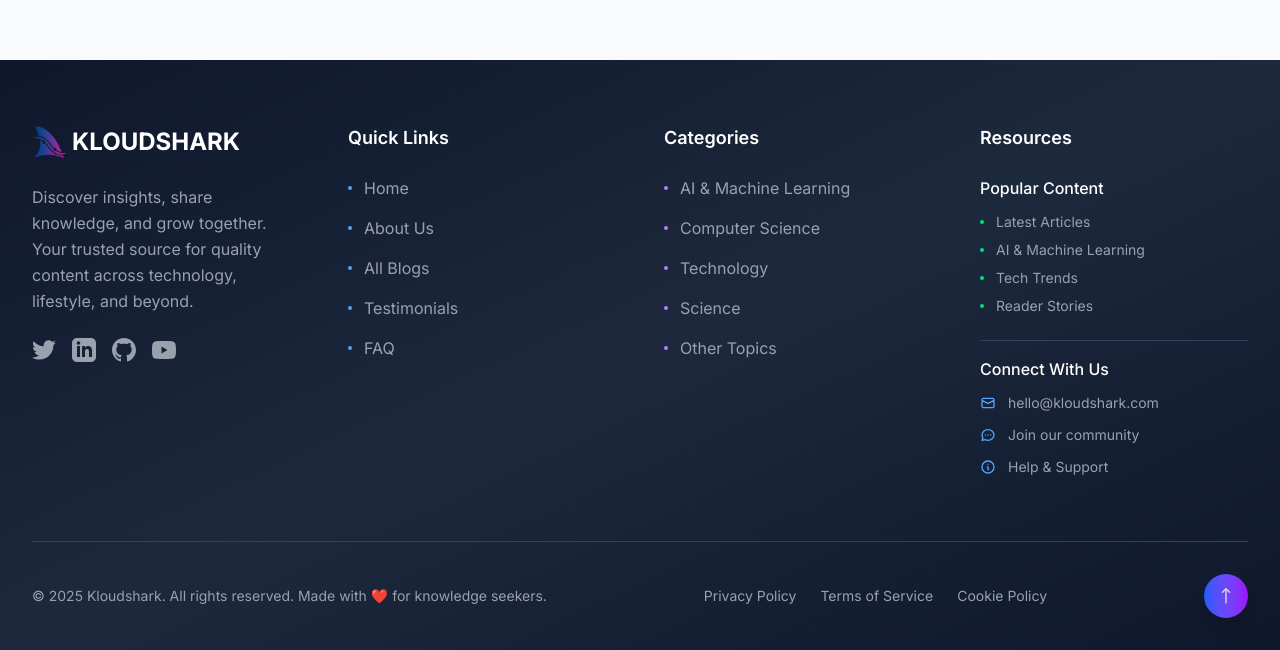
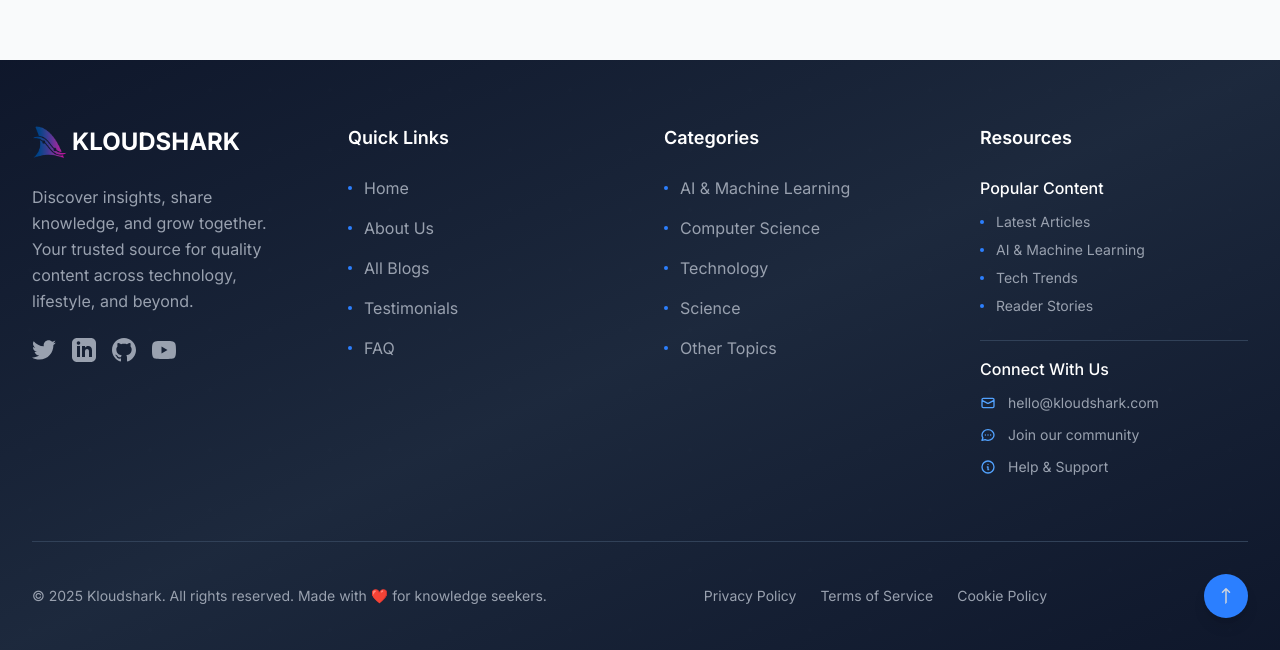
Before and after one commit to KeshavSharma74/Blog-Website, a React (Vite) app in the folder client/: page /category/1 in a window 1280 px wide. Shown: the part 804-1454 px from the top of the page. Built offline with nearby package versions, Linux system fonts and the light colour scheme; no server answers.

Commit message:
fixed button

```diff
--- a/client/src/components/About.jsx
+++ b/client/src/components/About.jsx
@@ -53,7 +53,7 @@ const About = () => {
           <div className="mt-6">
             <Link
               to="/blog"
-              className="flex w-full sm:w-[210px] items-center justify-center text-white rounded-lg px-4 py-2 bg-gradient-to-r from-blue-500 to-purple-600 hover:from-blue-600 hover:to-purple-700 transition-all duration-300 shadow-lg"
+              className="flex w-full sm:w-[210px] items-center justify-center text-white rounded-lg px-4 py-2 bg-blue-500  transition-all duration-300 shadow-lg"
             >
               Explore Articles
               <svg
--- a/client/src/components/Footer.jsx
+++ b/client/src/components/Footer.jsx
@@ -79,31 +79,31 @@ const Footer = () => {
               <ul className="space-y-4">
                 <li>
                   <Link to="/" className="text-gray-400 hover:text-white transition-colors duration-200 flex items-center group">
-                    <span className="w-1 h-1 bg-blue-400 rounded-full mr-3 group-hover:bg-white transition-colors"></span>
+                    <span className="w-1 h-1 bg-blue-500  rounded-full mr-3 group-hover:bg-white transition-colors"></span>
                     Home
                   </Link>
                 </li>
                 <li>
                   <Link to="/about" className="text-gray-400 hover:text-white transition-colors duration-200 flex items-center group">
-                    <span className="w-1 h-1 bg-blue-400 rounded-full mr-3 group-hover:bg-white transition-colors"></span>
+                    <span className="w-1 h-1 bg-blue-500  rounded-full mr-3 group-hover:bg-white transition-colors"></span>
                     About Us
                   </Link>
                 </li>
                 <li>
                   <Link to="/blog" className="text-gray-400 hover:text-white transition-colors duration-200 flex items-center group">
-                    <span className="w-1 h-1 bg-blue-400 rounded-full mr-3 group-hover:bg-white transition-colors"></span>
+                    <span className="w-1 h-1 bg-blue-500  rounded-full mr-3 group-hover:bg-white transition-colors"></span>
                     All Blogs
                   </Link>
                 </li>
                 <li>
                   <Link to="/testimonials" className="text-gray-400 hover:text-white transition-colors duration-200 flex items-center group">
-                    <span className="w-1 h-1 bg-blue-400 rounded-full mr-3 group-hover:bg-white transition-colors"></span>
+                    <span className="w-1 h-1 bg-blue-500  rounded-full mr-3 group-hover:bg-white transition-colors"></span>
                     Testimonials
                   </Link>
                 </li>
                 <li>
                   <Link to="/faq" className="text-gray-400 hover:text-white transition-colors duration-200 flex items-center group">
-                    <span className="w-1 h-1 bg-blue-400 rounded-full mr-3 group-hover:bg-white transition-colors"></span>
+                    <span className="w-1 h-1 bg-blue-500  rounded-full mr-3 group-hover:bg-white transition-colors"></span>
                     FAQ
                   </Link>
                 </li>
@@ -116,31 +116,31 @@ const Footer = () => {
               <ul className="space-y-4">
                 <li>
                   <Link to="/category/AI" className="text-gray-400 hover:text-white transition-colors duration-200 flex items-center group">
-                    <span className="w-1 h-1 bg-purple-400 rounded-full mr-3 group-hover:bg-white transition-colors"></span>
+                    <span className="w-1 h-1 bg-blue-500  rounded-full mr-3 group-hover:bg-white transition-colors"></span>
                     AI & Machine Learning
                   </Link>
                 </li>
                 <li>
                   <Link to="/category/Computer" className="text-gray-400 hover:text-white transition-colors duration-200 flex items-center group">
-                    <span className="w-1 h-1 bg-purple-400 rounded-full mr-3 group-hover:bg-white transition-colors"></span>
+                    <span className="w-1 h-1 bg-blue-500  rounded-full mr-3 group-hover:bg-white transition-colors"></span>
                     Computer Science
                   </Link>
                 </li>
                 <li>
                   <Link to="/category/Tech" className="text-gray-400 hover:text-white transition-colors duration-200 flex items-center group">
-                    <span className="w-1 h-1 bg-purple-400 rounded-full mr-3 group-hover:bg-white transition-colors"></span>
+                    <span className="w-1 h-1 bg-blue-500  rounded-full mr-3 group-hover:bg-white transition-colors"></span>
                     Technology
                   </Link>
                 </li>
                 <li>
                   <Link to="/category/Science" className="text-gray-400 hover:text-white transition-colors duration-200 flex items-center group">
-                    <span className="w-1 h-1 bg-purple-400 rounded-full mr-3 group-hover:bg-white transition-colors"></span>
+                    <span className="w-1 h-1 bg-blue-500  rounded-full mr-3 group-hover:bg-white transition-colors"></span>
                     Science
                   </Link>
                 </li>
                 <li>
                   <Link to="/category/Other" className="text-gray-400 hover:text-white transition-colors duration-200 flex items-center group">
-                    <span className="w-1 h-1 bg-purple-400 rounded-full mr-3 group-hover:bg-white transition-colors"></span>
+                    <span className="w-1 h-1 bg-blue-500  rounded-full mr-3 group-hover:bg-white transition-colors"></span>
                     Other Topics
                   </Link>
                 </li>
@@ -156,25 +156,25 @@ const Footer = () => {
                   <ul className="space-y-2 text-sm text-gray-400">
                     <li>
                       <Link to="/blog" className="hover:text-white transition-colors duration-200 flex items-center group">
-                        <span className="w-1 h-1 bg-green-400 rounded-full mr-3 group-hover:bg-white transition-colors"></span>
+                        <span className="w-1 h-1 bg-blue-500  rounded-full mr-3 group-hover:bg-white transition-colors"></span>
                         Latest Articles
                       </Link>
                     </li>
                     <li>
                       <Link to="/category/AI" className="hover:text-white transition-colors duration-200 flex items-center group">
-                        <span className="w-1 h-1 bg-green-400 rounded-full mr-3 group-hover:bg-white transition-colors"></span>
+                        <span className="w-1 h-1 bg-blue-500  rounded-full mr-3 group-hover:bg-white transition-colors"></span>
                         AI & Machine Learning
                       </Link>
                     </li>
                     <li>
                       <Link to="/category/Tech" className="hover:text-white transition-colors duration-200 flex items-center group">
-                        <span className="w-1 h-1 bg-green-400 rounded-full mr-3 group-hover:bg-white transition-colors"></span>
+                        <span className="w-1 h-1 bg-blue-500  rounded-full mr-3 group-hover:bg-white transition-colors"></span>
                         Tech Trends
                       </Link>
                     </li>
                     <li>
                       <Link to="/testimonials" className="hover:text-white transition-colors duration-200 flex items-center group">
-                        <span className="w-1 h-1 bg-green-400 rounded-full mr-3 group-hover:bg-white transition-colors"></span>
+                        <span className="w-1 h-1 bg-blue-500  rounded-full mr-3 group-hover:bg-white transition-colors"></span>
                         Reader Stories
                       </Link>
                     </li>
@@ -236,7 +236,7 @@ const Footer = () => {
             <button
               onClick={scrollToTop}
               aria-label="Back to top"
-              className="bg-gradient-to-r from-blue-600 to-purple-600 p-3 rounded-full hover:from-blue-700 hover:to-purple-700 transition-all duration-200 shadow-lg hover:shadow-xl transform hover:-translate-y-1"
+              className="bg-blue-500  p-3 rounded-full transition-all duration-200 shadow-lg hover:shadow-xl transform hover:-translate-y-1"
             >
               <UpArrowIcon />
             </button>
--- a/client/src/components/LatestBlogs.jsx
+++ b/client/src/components/LatestBlogs.jsx
@@ -73,7 +73,7 @@ const LatestBlogs = () => {
         {/* Optional: View All Blogs Button */}
         <div className="text-center mt-12">
           {/* You might want a button here to link to your /blogs page */}
-          <Link to='/blog' className="px-6 py-3  text-white font-medium rounded-lg bg-gradient-to-r from-blue-500 to-purple-600 hover:from-blue-600 hover:to-purple-700 transition-all duration-300 shadow-lg">
+          <Link to='/blog' className="px-6 py-3  text-white font-medium rounded-lg bg-blue-500  transition-all duration-300 shadow-lg">
             View All Posts
           </Link>
         </div>
--- a/client/src/pages/Home.jsx
+++ b/client/src/pages/Home.jsx
@@ -65,8 +65,8 @@ const Home = () => {
       {/* CHANGED: Wrapped Hero in a div with the new ref */}
       <div ref={heroRef}><Hero /></div>
       <div ref={aboutRef}><About /></div>
-      <div ref={testimonialRef}><Testimonial /></div>
-      <div ref={faqRef}><FAQSection /></div>
+      {/* <div ref={testimonialRef}><Testimonial /></div> */}
+      {/* <div ref={faqRef}><FAQSection /></div> */}
       <div ref={latestBlogsRef}><LatestBlogs /></div>
     </div>
   );
--- a/client/src/pages/ShowBlogs.jsx
+++ b/client/src/pages/ShowBlogs.jsx
@@ -98,7 +98,7 @@ const ShowBlogs = () => {
                   onClick={() => setSelectedCategory(category)}
                   className={`px-4 py-2 rounded-xl transition-all hover:cursor-pointer duration-200 font-medium ${
                     selectedCategory === category
-                      ? 'bg-gradient-to-r from-blue-500 to-purple-600 text-white shadow-md  hover:from-blue-600 hover:to-purple-700'
+                      ? ' text-white shadow-md  bg-blue-500 '
                       : 'bg-white text-gray-700 border border-gray-300 hover:bg-gray-100'
                   }`}
                 >
--- a/client/src/pages/Testimonials.jsx
+++ b/client/src/pages/Testimonials.jsx
@@ -159,7 +159,7 @@ const Testimonials = () => {
             <h2 className="text-4xl md:text-[46px] md:leading-[60px] font-semibold max-w-2xl mt-5 bg-gradient-to-r from-blue-600 to-purple-600 text-transparent bg-clip-text">
                 Ready to Start Your Learning Journey?
             </h2>
-            <a href="/blog" className="px-8 py-3 bg-blue-600 text-white font-semibold rounded-full hover:bg-blue-700 transition-colors duration-200 mt-8">
+            <a href="/blog" className="px-8 py-3 bg-blue-500  text-white font-semibold rounded-full hover:bg-blue-600 transition-colors duration-200 mt-8">
                 Explore Our Blog
             </a>
           </div>
```
Also changed, not shown: client/src/components/Navigation.jsx (+4 -4 lines).
